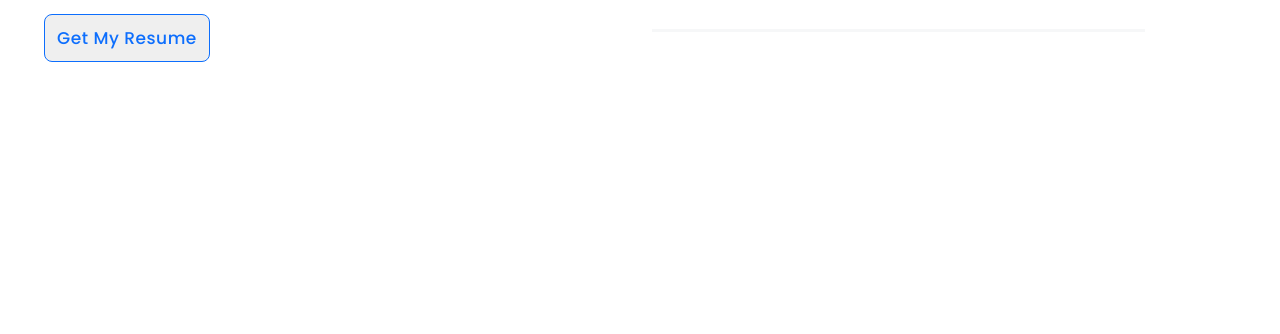
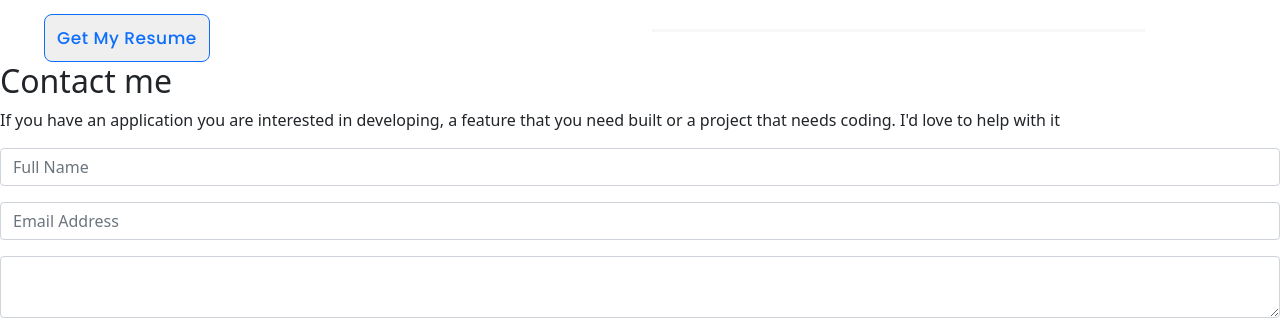
Before and after one commit to SelmaNdapanda/try-bootstrap, a plain HTML site: page index.html in a window 1280 px wide. Shown: the part 4283-4617 px from the top of the page. Before the commit the page ends 4345 px from the top, so only its background shows below. Drawn offline with nearby package versions, Linux system fonts and the light colour scheme.

Commit message:
Add Contact Form

```diff
--- a/index.html
+++ b/index.html
@@ -217,7 +217,34 @@
 
         </div>
     </div>
+<!--Contact form-->
+<footer class="footer">
+  <div class="contact">
+    <h2 class="contact-title">Contact me</h2>
+      <p class="contact-description">If you have an application you are interested in developing, a feature that you need
+          built or a project that needs coding. I'd love to help with it </p>
 
+
+<form action="https://formspree.io/f/xwkydypy" id="form" class="form" method="post">
+
+  <div class="mb-3">
+    <input type="text" class="form-control" id="name" placeholder="Full Name" name="name" size="40" maxlength="30" required>
+    </div>
+    <div class="mb-3">
+
+    <input type="email" class="form-control" id="exampleInputEmail1" placeholder="Email Address"  required>
+     </div>
+   <div class="mb-3">
+    <textarea name="text" class="form-control" id="text" placeholder="message"  maxlength="500" required> </textarea>
+    </div>
+
+  <button type="submit" class="btn btn-primary">Get In Touch</button>
+</form>
+  </div>
+</footer>
+
+
+<!--END of Contact form-->
 
 </body>
 </html>
```
Also changed, not shown: style.css (+11 -11 lines).
